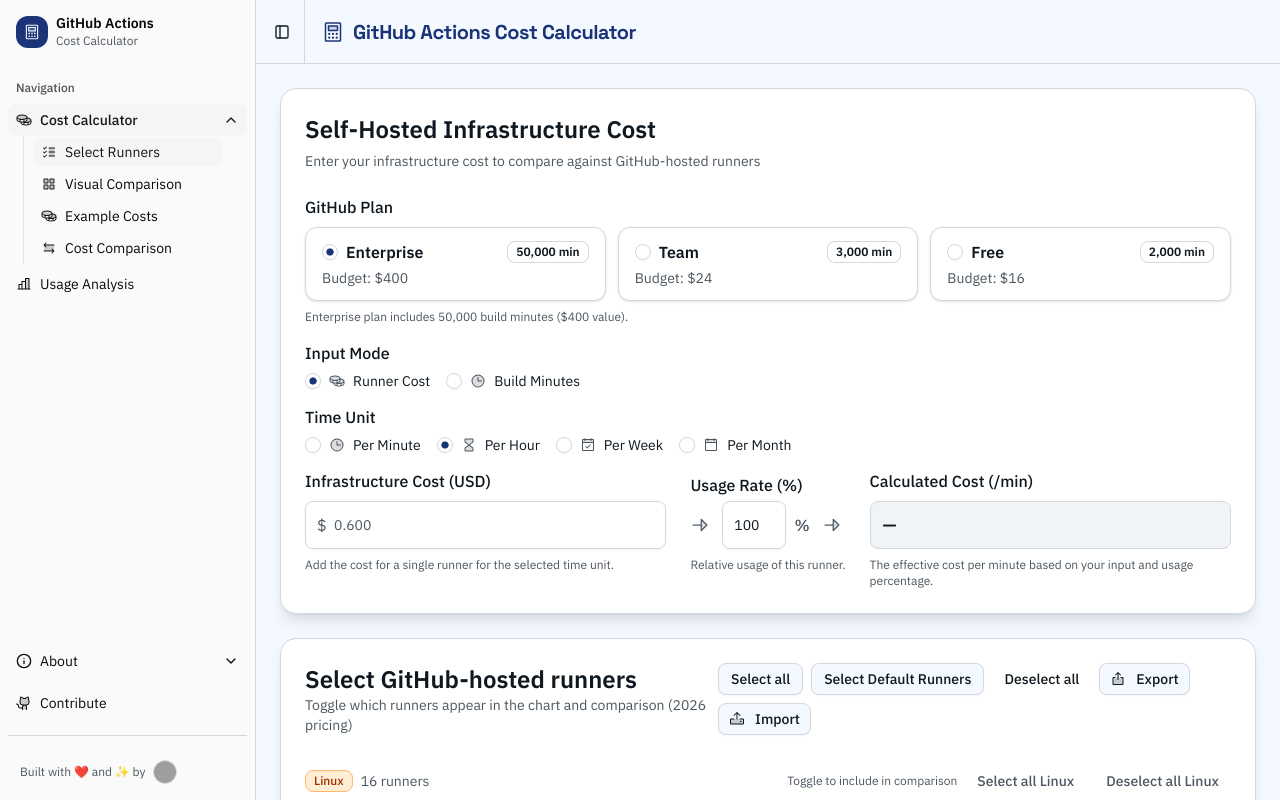
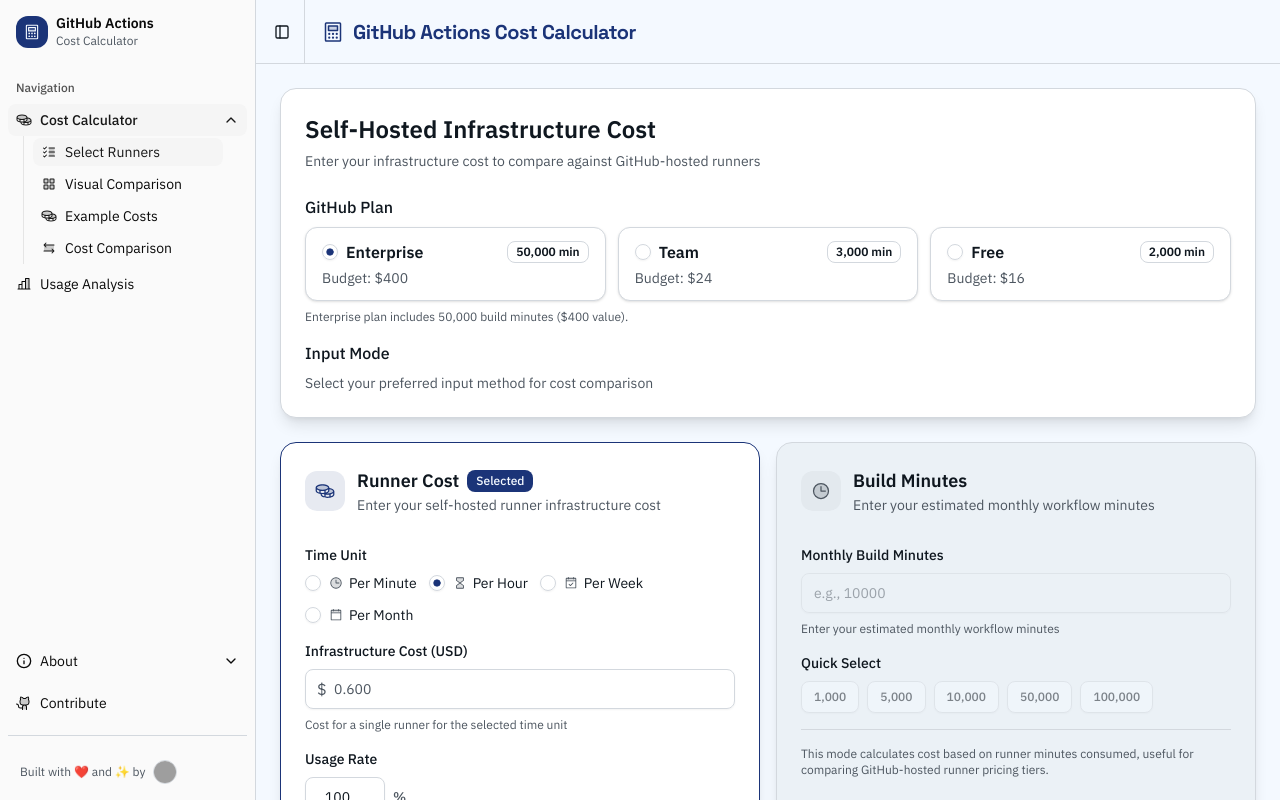
Before and after one commit to aatmmr/github-actions-cost-calculator, a React (Vite) app: page / in a window 1280 px wide. Shown: the top 800 px of the page. Built offline with nearby package versions, Linux system fonts and the light colour scheme; grey boxes are pictures that could not be loaded.

Commit message:
feat: Revamp input section with enhanced UI and improved accessibility for cost and minutes selection

```diff
--- a/src/App.tsx
+++ b/src/App.tsx
@@ -1,5 +1,6 @@
 import { useMemo, useState, useRef } from 'react'
 import { Calculator, TrendUp, Check, Warning, ChartBar, ListChecks, SquaresFour, Coins, ArrowsLeftRight, Clock, Hourglass, CalendarCheck, CalendarBlank, ArrowRight, Export, Upload } from '@phosphor-icons/react'
+import { cn } from '@/lib/utils'
 import { Card, CardContent, CardDescription, CardHeader, CardTitle } from '@/components/ui/card'
 import { Input } from '@/components/ui/input'
 import { Label } from '@/components/ui/label'
@@ -388,79 +389,96 @@
               </div>
 
               <div className="space-y-2">
-                <Label htmlFor="input-mode" className="text-base font-medium">
+                <Label className="text-base font-medium">
                   Input Mode
                 </Label>
-                <RadioGroup
-                  id="input-mode"
-                  value={inputMode}
-                  onValueChange={(value) => setInputMode(value as 'cost' | 'minutes')}
-                  className="flex gap-4 flex-wrap"
+                <p className="text-sm text-muted-foreground">
+                  Select your preferred input method for cost comparison
+                </p>
+              </div>
+            </div>
+          </CardContent>
+        </Card>
+
+        {/* Input Mode Cards */}
+        <div className="grid grid-cols-1 md:grid-cols-2 gap-4">
+          {/* Runner Cost Card */}
+          <Card
+            className={cn(
+              "shadow-lg cursor-pointer transition-all duration-200",
+              inputMode === 'cost'
+                ? "border-primary bg-white dark:bg-card"
+                : "border-border bg-muted/50 hover:border-primary/50"
+            )}
+            onClick={() => setInputMode('cost')}
           >
-                  <div className="flex items-center space-x-2">
-                    <RadioGroupItem value="cost" id="cost" />
-                    <Label htmlFor="cost" className="cursor-pointer font-normal inline-flex items-center gap-2">
-                      <Coins size={16} weight="duotone" className="text-muted-foreground" />
-                      Runner Cost
-                    </Label>
+            <CardHeader>
+              <div className="flex items-center gap-3">
+                <div className={cn(
+                  "flex h-10 w-10 items-center justify-center rounded-lg",
+                  inputMode === 'cost' ? "bg-primary/10" : "bg-muted"
+                )}>
+                  <Coins size={20} weight="duotone" className={inputMode === 'cost' ? "text-primary" : "text-muted-foreground"} />
                 </div>
-                  <div className="flex items-center space-x-2">
-                    <RadioGroupItem value="minutes" id="minutes" />
-                    <Label htmlFor="minutes" className="cursor-pointer font-normal inline-flex items-center gap-2">
-                      <Clock size={16} weight="duotone" className="text-muted-foreground" />
-                      Build Minutes
-                    </Label>
+                <div className="flex-1">
+                  <div className="flex items-center gap-2">
+                    <CardTitle className="text-lg">Runner Cost</CardTitle>
+                    {inputMode === 'cost' && (
+                      <Badge variant="default" className="text-xs">Selected</Badge>
+                    )}
                   </div>
-                </RadioGroup>
+                  <CardDescription>
+                    Enter your self-hosted runner infrastructure cost
+                  </CardDescription>
                 </div>
-
-              {inputMode === 'cost' && (
-              <>
+              </div>
+            </CardHeader>
+            <CardContent className="space-y-4">
               <div className="space-y-2">
-                <Label htmlFor="time-unit" className="text-base font-medium">
+                <Label htmlFor="time-unit" className="text-sm font-medium">
                   Time Unit
                 </Label>
                 <RadioGroup
                   id="time-unit"
                   value={timeUnit}
                   onValueChange={(value) => setTimeUnit(value as 'minute' | 'hour')}
-                  className="flex gap-4 flex-wrap"
+                  className="flex gap-3 flex-wrap"
+                  onClick={(e) => e.stopPropagation()}
                 >
                   <div className="flex items-center space-x-2">
-                    <RadioGroupItem value="minute" id="minute" />
-                    <Label htmlFor="minute" className="cursor-pointer font-normal inline-flex items-center gap-2">
-                      <Clock size={16} weight="duotone" className="text-muted-foreground" />
+                    <RadioGroupItem value="minute" id="minute" disabled={inputMode !== 'cost'} />
+                    <Label htmlFor="minute" className="cursor-pointer font-normal inline-flex items-center gap-1.5 text-sm">
+                      <Clock size={14} weight="duotone" className="text-muted-foreground" />
                       Per Minute
                     </Label>
                   </div>
                   <div className="flex items-center space-x-2">
-                    <RadioGroupItem value="hour" id="hour" />
-                    <Label htmlFor="hour" className="cursor-pointer font-normal inline-flex items-center gap-2">
-                      <Hourglass size={16} weight="duotone" className="text-muted-foreground" />
+                    <RadioGroupItem value="hour" id="hour" disabled={inputMode !== 'cost'} />
+                    <Label htmlFor="hour" className="cursor-pointer font-normal inline-flex items-center gap-1.5 text-sm">
+                      <Hourglass size={14} weight="duotone" className="text-muted-foreground" />
                       Per Hour
                     </Label>
                   </div>
                   <div className="flex items-center space-x-2">
-                    <RadioGroupItem value="week" id="week" />
-                    <Label htmlFor="week" className="cursor-pointer font-normal inline-flex items-center gap-2">
-                      <CalendarCheck size={16} weight="duotone" className="text-muted-foreground" />
+                    <RadioGroupItem value="week" id="week" disabled={inputMode !== 'cost'} />
+                    <Label htmlFor="week" className="cursor-pointer font-normal inline-flex items-center gap-1.5 text-sm">
+                      <CalendarCheck size={14} weight="duotone" className="text-muted-foreground" />
                       Per Week
                     </Label>
                   </div>
                   <div className="flex items-center space-x-2">
-                    <RadioGroupItem value="month" id="month" />
-                    <Label htmlFor="month" className="cursor-pointer font-normal inline-flex items-center gap-2">
-                      <CalendarBlank size={16} weight="duotone" className="text-muted-foreground" />
+                    <RadioGroupItem value="month" id="month" disabled={inputMode !== 'cost'} />
+                    <Label htmlFor="month" className="cursor-pointer font-normal inline-flex items-center gap-1.5 text-sm">
+                      <CalendarBlank size={14} weight="duotone" className="text-muted-foreground" />
                       Per Month
                     </Label>
                   </div>
                 </RadioGroup>
               </div>
 
-              <div className="flex flex-col gap-4">
-                <div className="flex flex-wrap items-start gap-6 w-full">
-                  <div className="space-y-2 flex-1 min-w-[240px] md:basis-[30%]">
-                    <Label htmlFor="cost-input" className="text-base font-medium">
+              <div className="space-y-4">
+                <div className="space-y-2">
+                  <Label htmlFor="cost-input" className="text-sm font-medium">
                     Infrastructure Cost (USD)
                   </Label>
                   <div className="relative w-full">
@@ -483,18 +501,18 @@
                       }
                       value={costInput}
                       onChange={(e) => setCostInput(e.target.value)}
-                        className="pl-7 text-lg h-12"
+                      onClick={(e) => e.stopPropagation()}
+                      className="pl-7 text-base h-10"
+                      disabled={inputMode !== 'cost'}
                     />
                   </div>
-                    <p className="text-xs text-muted-foreground mt-1">
-                      Add the cost for a single runner for the selected time unit.
+                  <p className="text-xs text-muted-foreground">
+                    Cost for a single runner for the selected time unit
                   </p>
                 </div>
 
-                  <div className="flex flex-col gap-1 items-start pt-1">
-                    <Label htmlFor="usage-percent" className="text-base font-medium">Usage Rate (%)</Label>
-                    <div className="flex items-center gap-3">
-                    <ArrowRight size={20} weight="duotone" className="text-muted-foreground" />
+                <div className="space-y-2">
+                  <Label htmlFor="usage-percent" className="text-sm font-medium">Usage Rate</Label>
                   <div className="flex items-center gap-2">
                     <Input
                       id="usage-percent"
@@ -504,36 +522,65 @@
                       step="1"
                       value={usagePercent}
                       onChange={(e) => setUsagePercent(Number(e.target.value))}
-                        className="w-16 text-center text-lg h-12 px-2"
+                      onClick={(e) => e.stopPropagation()}
+                      className="w-20 text-center text-base h-10"
                       aria-label="Usage Percentage"
+                      disabled={inputMode !== 'cost'}
                     />
-                      <span className="text-base font-medium text-muted-foreground">%</span>
+                    <span className="text-sm font-medium text-muted-foreground">%</span>
                   </div>
-                    <ArrowRight size={20} weight="duotone" className="text-muted-foreground" />
-                  </div>
-                    <p className="text-xs text-muted-foreground mt-1">
-                      Relative usage of this runner.
+                  <p className="text-xs text-muted-foreground">
+                    Relative usage of this runner
                   </p>
                 </div>
 
-                  <div className="space-y-2 flex-1 min-w-[200px] md:basis-[30%]">
-                    <Label className="text-base font-medium">Calculated Cost (/min)</Label>
-                    <div className="flex h-12 items-center rounded-md border bg-muted/50 px-3 text-lg font-semibold text-foreground min-w-[180px]">
+                <div className="space-y-2">
+                  <Label className="text-sm font-medium">Calculated Cost (/min)</Label>
+                  <div className="flex h-10 items-center rounded-md border bg-muted/50 px-3 text-base font-semibold text-foreground">
                     {selfHostedCostPerMinute !== null ? formatCurrency(selfHostedCostPerMinute) : '—'}
                   </div>
-                    <p className="text-xs text-muted-foreground mt-1">
-                      The effective cost per minute based on your input and usage percentage.
+                  <p className="text-xs text-muted-foreground">
+                    Effective cost per minute based on your input
                   </p>
                 </div>
               </div>
+            </CardContent>
+          </Card>
+
+          {/* Build Minutes Card */}
+          <Card
+            className={cn(
+              "shadow-lg cursor-pointer transition-all duration-200",
+              inputMode === 'minutes'
+                ? "border-primary bg-white dark:bg-card"
+                : "border-border bg-muted/50 hover:border-primary/50"
+            )}
+            onClick={() => setInputMode('minutes')}
+          >
+            <CardHeader>
+              <div className="flex items-center gap-3">
+                <div className={cn(
+                  "flex h-10 w-10 items-center justify-center rounded-lg",
+                  inputMode === 'minutes' ? "bg-primary/10" : "bg-muted"
+                )}>
+                  <Clock size={20} weight="duotone" className={inputMode === 'minutes' ? "text-primary" : "text-muted-foreground"} />
                 </div>
-              </>
+                <div className="flex-1">
+                  <div className="flex items-center gap-2">
+                    <CardTitle className="text-lg">Build Minutes</CardTitle>
+                    {inputMode === 'minutes' && (
+                      <Badge variant="default" className="text-xs">Selected</Badge>
                     )}
-
-              {inputMode === 'minutes' && (
-              <div className="space-y-4">
+                  </div>
+                  <CardDescription>
+                    Enter your estimated monthly workflow minutes
+                  </CardDescription>
+                </div>
+              </div>
+            </CardHeader>
+            <CardContent className="space-y-4">
               <div className="space-y-2">
-                  <Label htmlFor="monthly-minutes" className="text-base font-medium">
+                <Label htmlFor="monthly-minutes" className="text-sm font-medium">
                   Monthly Build Minutes
                 </Label>
                 <Input
@@ -544,39 +591,49 @@
                   placeholder="e.g., 10000"
                   value={monthlyMinutes}
                   onChange={(e) => setMonthlyMinutes(e.target.value)}
-                    className="text-lg h-12"
+                  onClick={(e) => e.stopPropagation()}
+                  className="text-base h-10"
+                  disabled={inputMode !== 'minutes'}
                 />
-                  <p className="text-xs text-muted-foreground mt-1">
+                <p className="text-xs text-muted-foreground">
                   Enter your estimated monthly workflow minutes
                 </p>
                 {monthlyMinutes && parsedMinutes === null && (
-                    <p className="text-xs text-destructive mt-1">
+                  <p className="text-xs text-destructive">
                     Please enter a valid positive number of minutes
                   </p>
                 )}
               </div>
 
               <div className="space-y-2">
-                  <Label className="text-base font-medium">Quick Select</Label>
+                <Label className="text-sm font-medium">Quick Select</Label>
                 <div className="flex flex-wrap gap-2">
                   {[1000, 5000, 10000, 50000, 100000].map((minutes) => (
                     <Button
                       key={minutes}
                       variant="outline"
                       size="sm"
-                        onClick={() => setMonthlyMinutes(minutes.toString())}
-                        className="font-medium"
+                      onClick={(e) => {
+                        e.stopPropagation();
+                        setMonthlyMinutes(minutes.toString());
+                      }}
+                      className="font-medium text-xs"
+                      disabled={inputMode !== 'minutes'}
                     >
                       {minutes.toLocaleString()}
                     </Button>
                   ))}
                 </div>
               </div>
-              </div>
-              )}
+
+              <div className="pt-4 border-t">
+                <p className="text-xs text-muted-foreground">
+                  This mode calculates cost based on runner minutes consumed, useful for comparing GitHub-hosted runner pricing tiers.
+                </p>
               </div>
             </CardContent>
           </Card>
+        </div>
 
         {currentView.tab === 'select' && (
             <Card className="shadow-lg">
```
Lines whose indentation alone changed are shown as unchanged.
